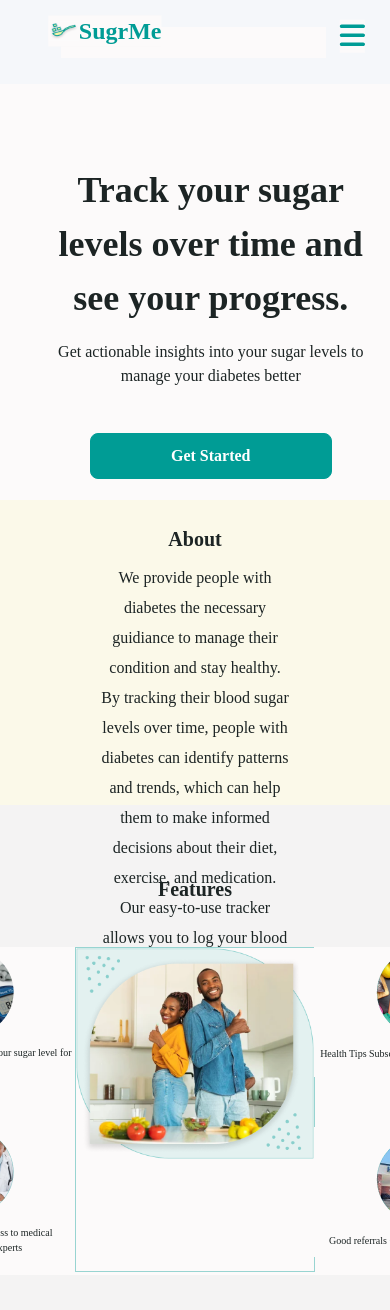
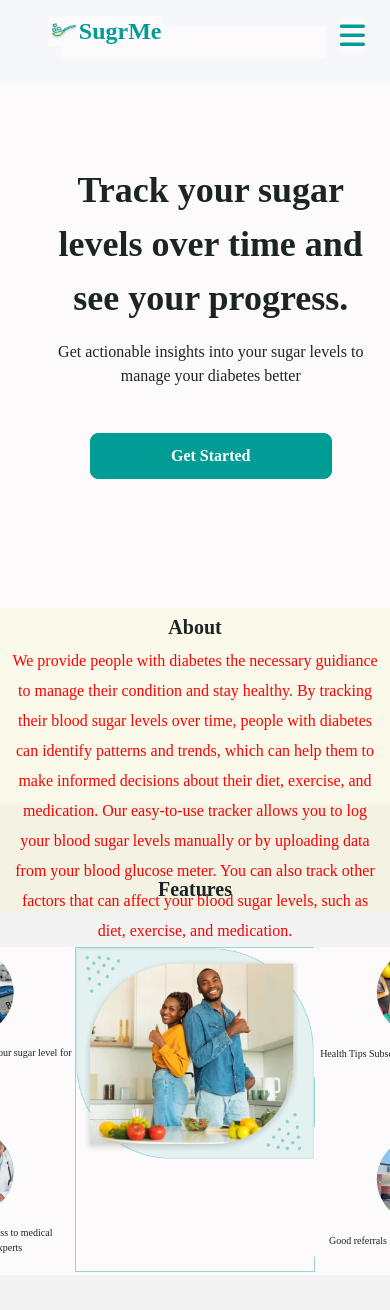
Before and after one commit to IfeCoker/bloodsugarme-app, a React (Create React App) app: page / in a window 390 px wide. Shown: the top 1310 px of the page. Built offline with nearby package versions, Linux system fonts and the light colour scheme.

Commit message:
mobile update

```diff
--- a/src/components/Aboutsection.css
+++ b/src/components/Aboutsection.css
@@ -29,17 +29,30 @@ h1 {
   background-color: transparent;
 }
 
-@media screen and (max-width: 960px) {
+@media screen and (max-width: 480px) {
+  .aboutsection{
+    padding: 5px 10px 5px 10px;
+    gap: 5px;
+  }
+  .about-content{
+    color: red;
+  }
+}
+@media screen and (max-width: 960px) and (min-width: 481px) {
   .aboutsection {
     gap: 10px;
-    padding: 25px 100px 25px 100px;
+    padding: 25px 80px 25px 80px;
     top: 500px;
+  }
+  .about-content{
+    color: blue;
   }
 }
 
-@media screen and (max-width: 375px) {
-  .aboutsection {
-    gap: 5px;
-    padding: 10px 20px 10px 20px;
+
+/* @media screen and (max-width: 320px ) {
+  .aboutsection{
+    gap: 0px;
+    padding: 0px;
   }
-}
+} */
```
